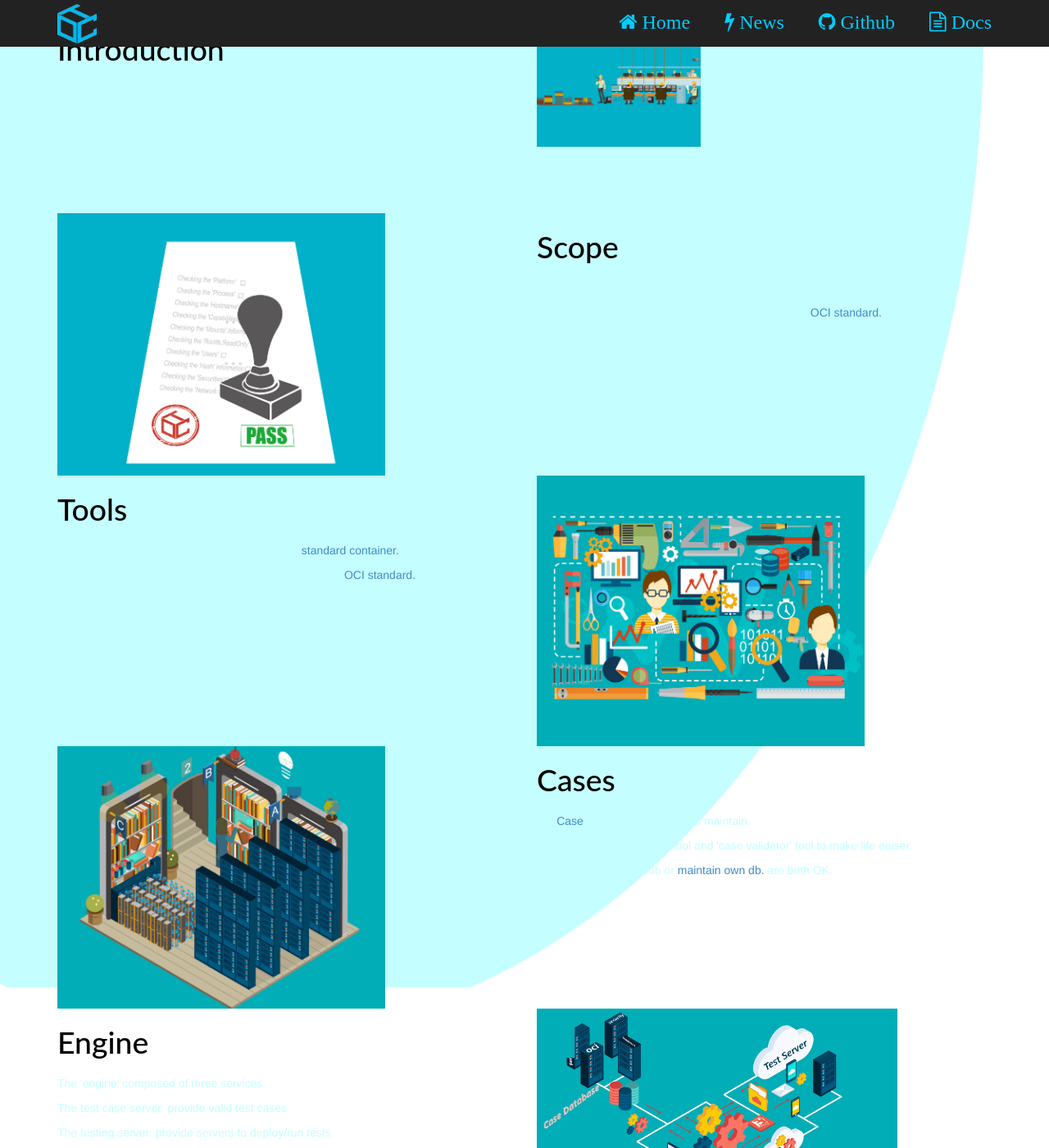
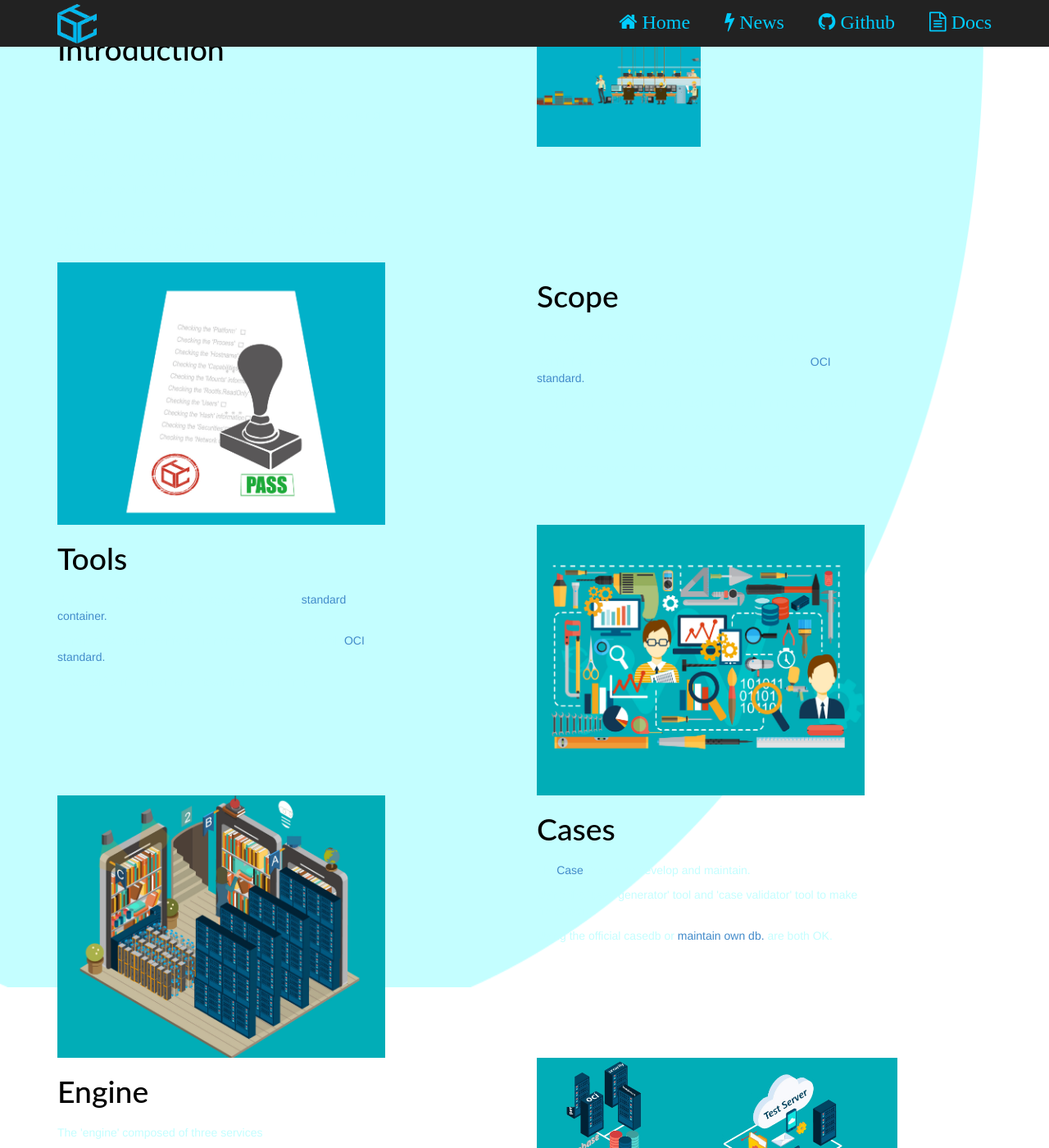
Before and after one commit to ociweb/ociweb.github.io, a Jekyll site: the page index.html, which Jekyll copies as it is, in a window 1280 px wide and 1400 px high, scrolled down 1196 px. Shown: the whole window at 82% size. Built offline with Jekyll 4.4.1, drawn with Linux system fonts in a browser that asks for light colours; some web fonts are replaced.

Commit message:
Update style.css

```diff
--- a/assets/css/style.css
+++ b/assets/css/style.css
@@ -284,9 +284,9 @@
 .footer .copyright a:hover {
   text-decoration: underline;
 }
-p{
- color:#c4feff;
- size:10pt;
- font:DokChampa;
- margin-right:150px"
+p {
+ color: #c4feff;
+ size: 10pt;
+ font: DokChampa;
+ margin-right: 150px;
 }
```
